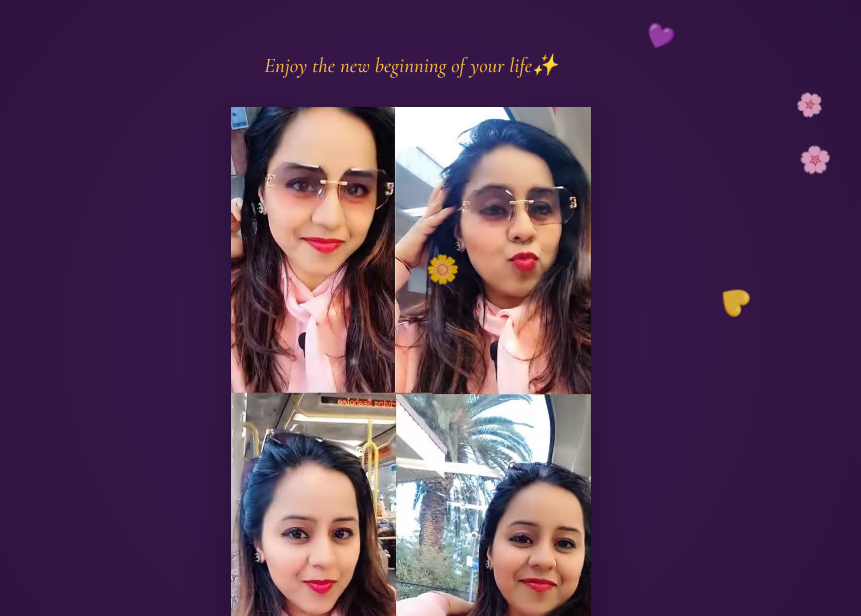
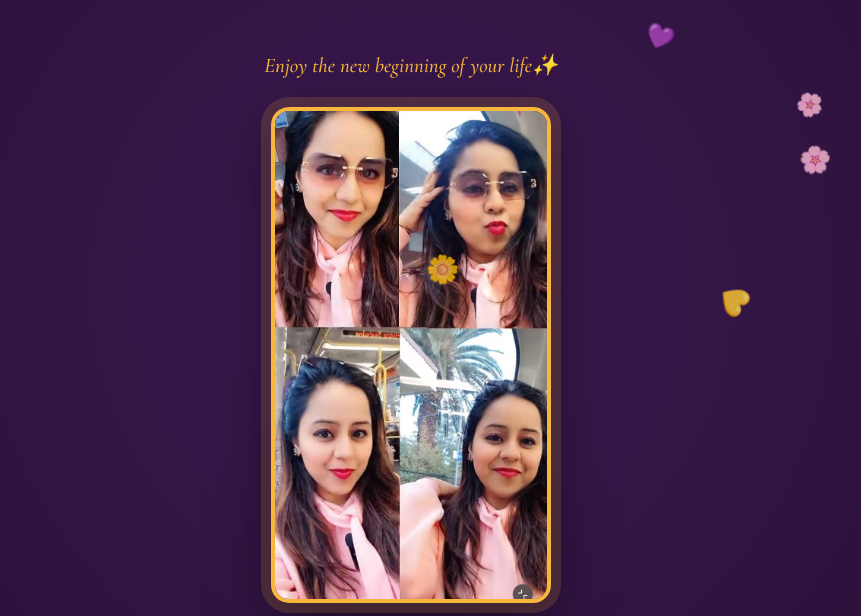
Before and after one commit to zuneesingh/happybirthday, a plain HTML site: page index.html in a window 1280 px wide. Shown: the top 616 px of the page, without its empty margins (229-1090 px from the left). Drawn offline with nearby package versions, Linux system fonts and the light colour scheme.

Commit message:
Update index.html

```diff
--- a/index.html
+++ b/index.html
@@ -18,14 +18,16 @@ section{padding:4rem 1.25rem;max-width:1000px;margin:auto}
 .hero{min-height:100vh;display:flex;flex-direction:column;align-items:center;justify-content:center;text-align:center;padding:3rem 1.25rem;
  background:radial-gradient(circle at 50% 30%,var(--ink2),var(--ink) 70%);position:relative}
 .tag{color:var(--gold);font-style:italic;font-family:'Cormorant Garamond',serif;font-size:1.3rem;margin-bottom:1.5rem}
-.portrait {
-  width: min(360px, 85vw);
-  height: auto;
-  aspect-ratio: auto;
-  object-fit: contain;
-  border-radius: 0;
-  border: none;
-  box-shadow: 0 15px 40px rgba(0,0,0,.3);
+.portrait{
+  width:auto;
+  height:auto;
+  max-width:min(320px, 80vw);
+  max-height:62vh;
+  display:block;
+  margin:0 auto;
+  border-radius:18px;
+  border:4px solid var(--gold);
+  box-shadow:0 0 0 10px rgba(246,183,60,.15), 0 20px 60px rgba(0,0,0,.5);
 }
 .hero h1{font-size:clamp(2.8rem,10vw,5.5rem);margin:1.5rem 0 .5rem}
 .hero h2{color:var(--rose);font-size:clamp(1.3rem,4vw,1.9rem);font-style:italic;font-weight:500}
```
